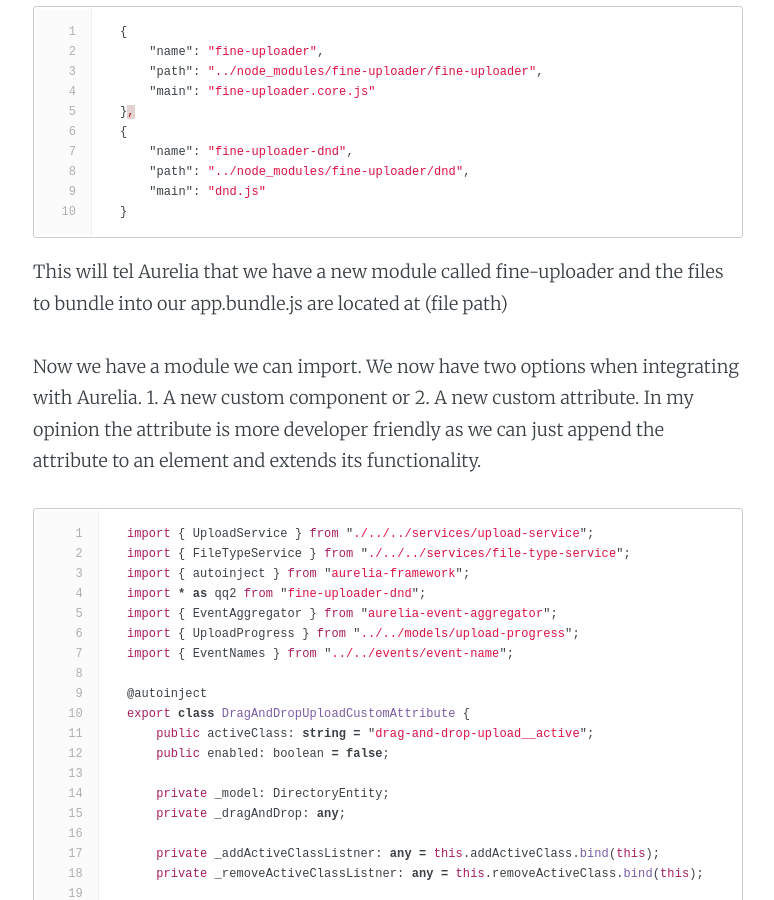
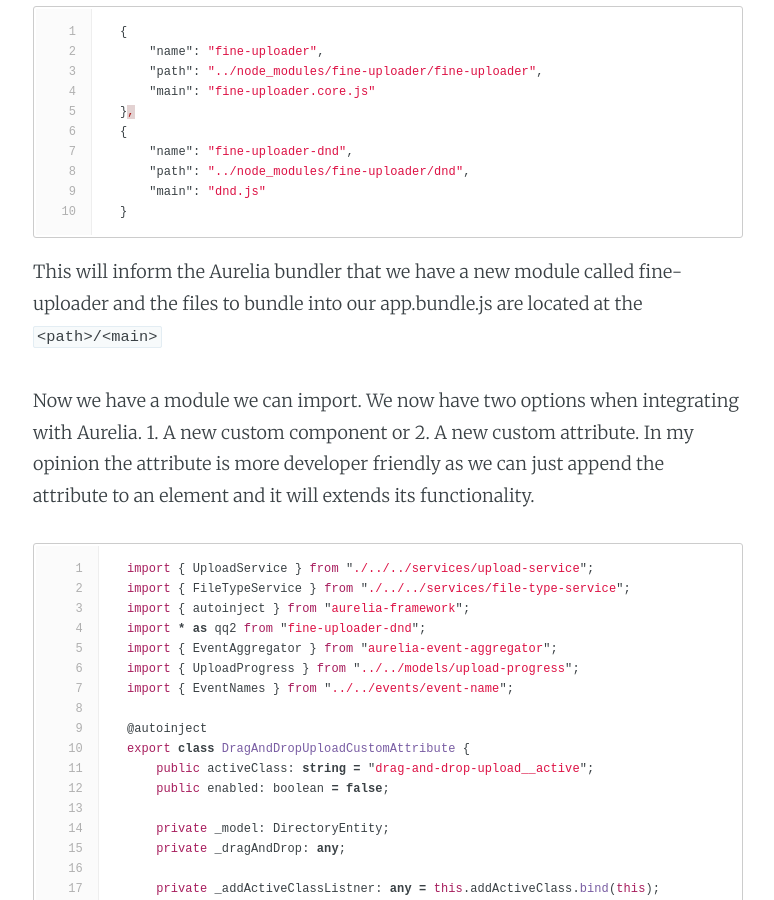
Before and after one commit to roy46/roy46.github.io, a Jekyll site: the page built from _posts/2017-11-29-fine-uploaded-and-aurelia.markdown, in a window 1280 px wide and 900 px high, scrolled down 1798 px. Shown: the whole window, without its empty margins (252-1026 px from the left). Built offline with Jekyll 4.4.1, drawn with Linux system fonts in a browser that asks for light colours; comment, search, counter and statistics services are not loaded; some of the changed text lies outside the part shown.

Commit message:
New posts

```diff
--- a/_posts/2017-11-29-fine-uploaded-and-aurelia.markdown
+++ b/_posts/2017-11-29-fine-uploaded-and-aurelia.markdown
@@ -41,9 +41,9 @@
 }
 {% endhighlight %}
 
-This will tel Aurelia that we have a new module called fine-uploader and the files to bundle into our app.bundle.js are located at (file path)
+This will inform the Aurelia bundler that we have a new module called fine-uploader and the files to bundle into our app.bundle.js are located at the `<path>/<main>`
 
-Now we have a module we can import. We now have two options when integrating with Aurelia. 1. A new custom component or 2. A new custom attribute. In my opinion the attribute is more developer friendly as we can just append the attribute to an element and extends its functionality.
+Now we have a module we can import. We now have two options when integrating with Aurelia. 1. A new custom component or 2. A new custom attribute. In my opinion the attribute is more developer friendly as we can just append the attribute to an element and it will extends its functionality.
 
 {% highlight ts linenos=table %}
 import { UploadService } from "./../../services/upload-service";
```
Also changed, not shown: other parts of _posts/2017-11-29-fine-uploaded-and-aurelia.markdown (+1 -1 lines), _posts/2018-01-01-nswag-aurelia.markdown (added, +35 -0 lines).
